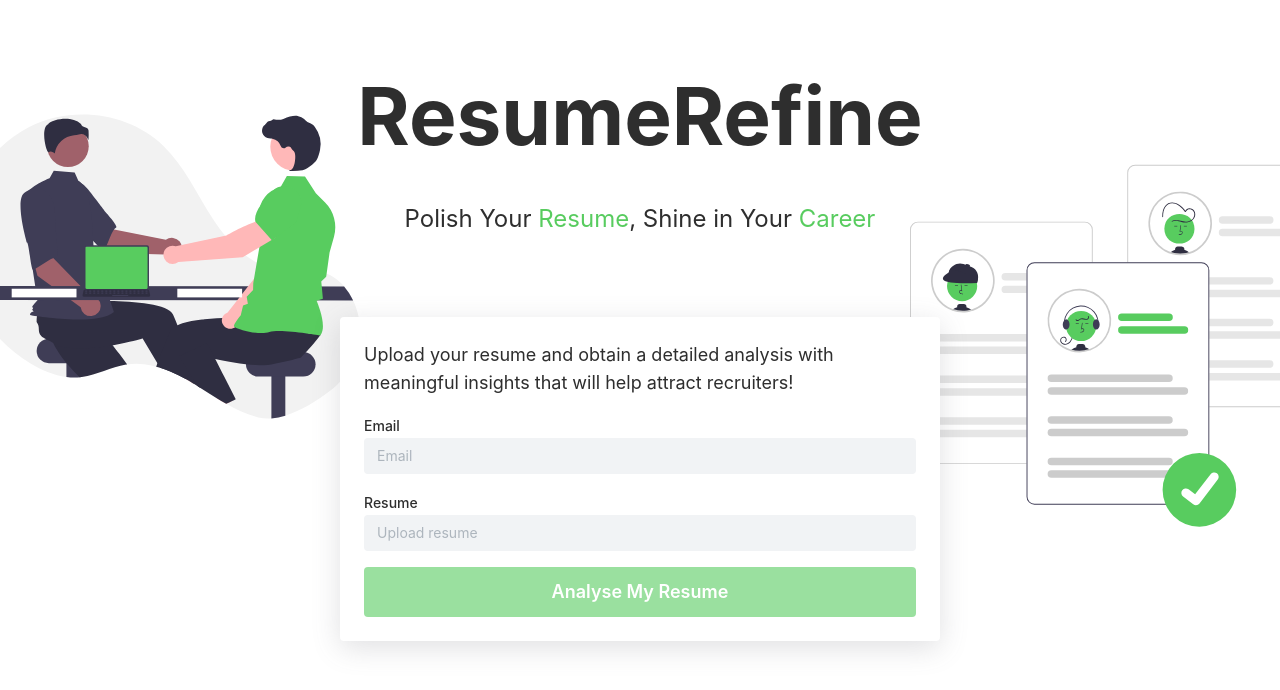
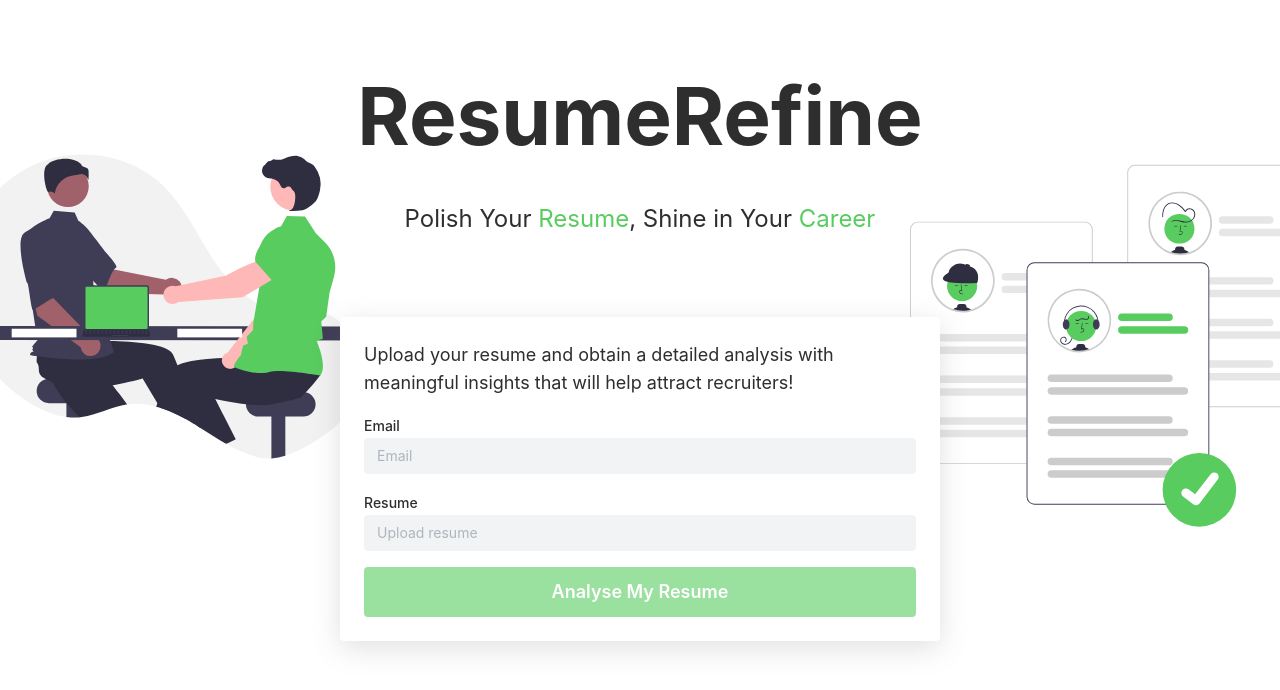
Before and after one commit to MunizMat/ResumeRefine, a Next.js app in the folder frontend/: page / in a window 1280 px wide. Shown: the top 690 px of the page. Built offline with nearby package versions, Linux system fonts and the light colour scheme; no server answers.

Commit message:
fix: responsiveness

```diff
--- a/frontend/src/modules/Home/Home.module.css
+++ b/frontend/src/modules/Home/Home.module.css
@@ -23,6 +23,8 @@
     font-size: 3rem;
     color: #2e2e2e;
 
+    z-index: 1;
+
     @media(min-width: $mantine-breakpoint-sm) {
         font-size: 5rem;
     }
@@ -43,14 +45,28 @@
 
 .interview_icon {
     position: absolute;
-    top: -50px;
+    top: -10px;
     left: -40px;
-    width: 400px;
+    z-index: -3;
+
+    max-width: 400px;
+    width: 100%;
+
+    @media(max-width: 1070px) {
+        display: none;
+    }
 }
 
 .hiring_icon {
     position: absolute;
     top: 30px;
     right: -30px;
-    width: 400px;
+    z-index: -5;
+
+    max-width: 400px;
+    width: 100%;
+
+    @media(max-width: 1070px) {
+        display: none;
+    }
 }
```
